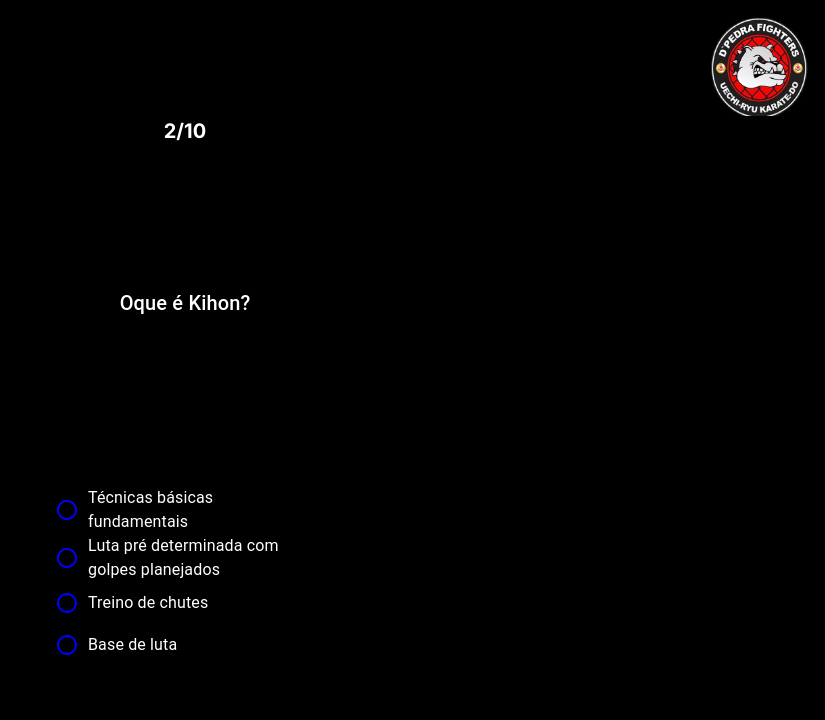
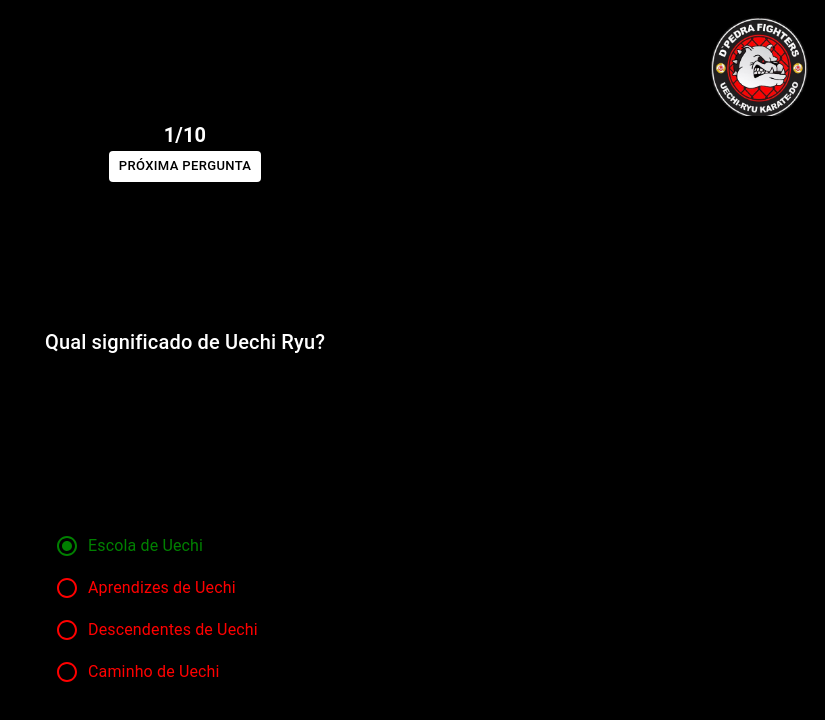
Before and after one commit to Joao-Ortega/uechi-ryu-challenge, a Next.js app: page /game in a window 1280 px wide. Both pictures are taken after a click on the label "Escola de Uechi". Shown: the top 720 px of the page, without its empty margins (455-1280 px from the left). Built offline with nearby package versions, Linux system fonts and the light colour scheme.

Commit message:
Adding next question btn

```diff
--- a/components/RenderQuestion/RenderQuestion.tsx
+++ b/components/RenderQuestion/RenderQuestion.tsx
@@ -2,6 +2,7 @@ import React, { useEffect, useState } from 'react';
 import { IAnswers, IQuestions, IRenderQuestionProps } from '../../interfaces';
 import {
   Box,
+  Button,
   CircularProgress,
   FormControl,
   FormControlLabel,
@@ -32,6 +33,7 @@ const RenderQuestion: React.FC<IRenderQuestionProps> = ({
   const [controlList, setControlList] = useState<IQuestions[]>([]);
   const [roundLimit, setRoundLimit] = useState<number>(0);
   const [roundsCount, setRoundsCount] = useState<number | null>(null);
+  const [nextQuestionBtn, setNextQuestionBtn] = useState<boolean>(false);
 
   useEffect(() => {
     if (questions.length && !controlList.length) {
@@ -44,6 +46,7 @@ const RenderQuestion: React.FC<IRenderQuestionProps> = ({
   }, [questions])
 
   useEffect(() => {
+    setNextQuestionBtn(false);
     if (!!roundsCount) {
         if (roundsCount >= roundLimit) {
           setRoundsCount(1);
@@ -51,8 +54,8 @@ const RenderQuestion: React.FC<IRenderQuestionProps> = ({
           setRoundLimit(Math.floor(questions.length / QUESTIONS_PER_ROUND));
           resetStateFromList(questions)
         } else {
-          setRoundsCount(roundsCount + 1)
-          resetStateFromList(controlList)
+          setRoundsCount(roundsCount + 1);
+          resetStateFromList(controlList);
         }
     }
   // eslint-disable-next-line react-hooks/exhaustive-deps
@@ -92,7 +95,10 @@ const RenderQuestion: React.FC<IRenderQuestionProps> = ({
     return questionsList;
   }
 
-  const endGame = (): void => finishGame(true)
+  const endGame = (): void => {
+    finishGame(true);
+    setIsLoading(false);
+  }
 
   const generateRandomIndex = (list: Array<IAnswers | IQuestions>): number => Math.floor((Math.random() * list.length));
 
@@ -105,6 +111,7 @@ const RenderQuestion: React.FC<IRenderQuestionProps> = ({
     countResponse(control)
     setBlockAnswer(false);
     setIsCorrect(undefined);
+    setNextQuestionBtn(false);
     setIsLoading(false);
   }
 
@@ -112,19 +119,37 @@ const RenderQuestion: React.FC<IRenderQuestionProps> = ({
     setIsCorrect(event.target.value);
     if (!(Number(event.target.value))) addPoints(points + 1)
     setBlockAnswer(true);
+    setNextQuestionBtn(true);
+  };
+
+  const handleAnswer = () => {
     const TOTAL_RESPONSES = mode === 'Standard' ? 11 : 3;
     const isFinished = [...responses, '.'];
     if (isFinished.length === TOTAL_RESPONSES) {
+      setIsLoading(true)
       setTimeout(() => {
         endGame();
-      }, 1000);
-    return
+      }, 500);
+      return
+    }
+    callNextQuestion(isFinished)
   }
+
+  const callNextQuestion = (responseList: string[]) => {
     setIsLoading(true);
     setTimeout(() => {
-      newNextQuestion(isFinished);
-    }, 1500)
-  };
+      newNextQuestion(responseList);
+    }, 500)
+  }
+
+  const getRightText = (): string => {
+    const TOTAL_RESPONSES = mode === 'Standard' ? 11 : 3;
+    const isFinished = [...responses, '.'];
+    if (isFinished.length === TOTAL_RESPONSES) {
+      return 'Finalizar Teste'
+    }
+    return  'Próxima Pergunta'
+  }
 
   const returnColor = (rightAnswer: number): string => {
     if (blockAnswer && !rightAnswer) return 'green';
@@ -243,8 +268,33 @@ const RenderQuestion: React.FC<IRenderQuestionProps> = ({
             sx={{ color: 'white', fontWeight: 'bold', fontSize: '20px' }}
             display='flex'
             justifyContent='center'
+            alignItems='center'
+            flexDirection='column'
           >
-            {`${responses.length}/${mode === 'Standard' ? '10' : '2'}`}
+            <Typography variant='h6' fontWeight='bold'>
+              {`${responses.length}/${mode === 'Standard' ? '10' : '2'}`}
+            </Typography>
+            { nextQuestionBtn && (
+              <Button
+                variant='contained'
+                size='small'
+                onClick={handleAnswer}
+                sx={{
+                  backgroundColor: 'white',
+                  color: 'black',
+                  '&.MuiButtonBase-root:active': {
+                    backgroundColor: 'white'
+                  },
+                  '&.MuiButtonBase-root:hover': {
+                    backgroundColor: 'white',
+                    color: 'white'
+                  }
+                }}
+              >
+                { isLoading ? <CircularProgress sx={{ color: 'black' }} size={25} /> : getRightText() }
+              </Button>
+              )
+            }
           </Box>
           <Box
             sx={{
```
